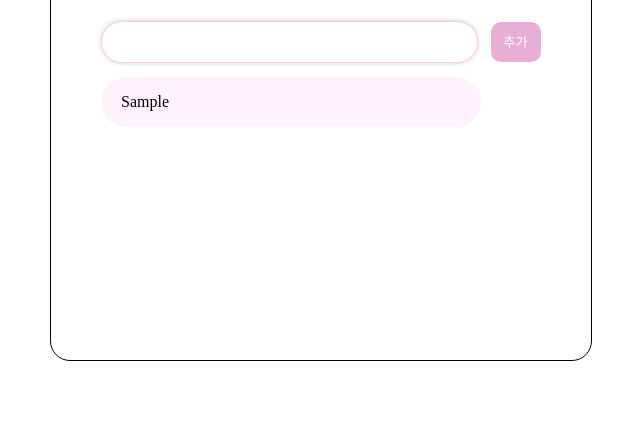
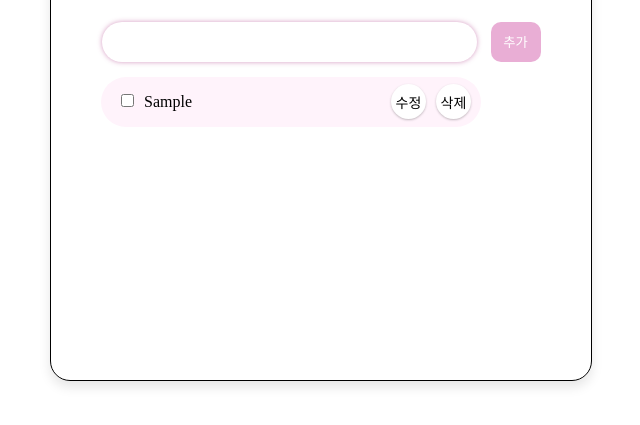
Before and after one commit to jinhaqe/to-do-study, a plain HTML site: page idex.html in a window 1280 px wide. Both pictures are taken after typing "Sample" into the empty fields and a click on the button "추가". Shown: the part 81-506 px from the top of the page, without its empty margins (319-959 px from the left). Drawn offline with nearby package versions, Linux system fonts and the light colour scheme.

Commit message:
버튼 기능 구현

```diff
--- a/idex.html
+++ b/idex.html
@@ -5,6 +5,7 @@
     <meta name="viewport" content="width=device-width, initial-scale=1.0" />
     <title>TO-DO-LIST</title>
     <link rel="stylesheet" href="style.css" />
+    <script src="https://code.jquery.com/jquery-3.2.1.min.js"></script>
   </head>
   <body>
     <div class="body_box">
--- a/main.js
+++ b/main.js
@@ -6,10 +6,76 @@ function button_event() {
   let input = document.getElementById("todo");
   let ul = document.querySelector("ul");
   let newLi = document.createElement("li");
-  newLi.innerHTML = input.value;
+  let text = document.createTextNode(input.value);
+
+  let check = document.createElement("input");
+  check.type = "checkbox";
+  check.setAttribute("class", "check");
+
+  newLi.appendChild(check);
+  newLi.appendChild(text);
+
   input.value = "";
 
   ul.appendChild(newLi);
 
-  let insertbtn;
+  // 삭제 버튼 생성
+  let deletebtn = document.createElement("button");
+  deletebtn.innerHTML = "삭제";
+  deletebtn.setAttribute("class", "btn");
+
+  // 수정 버튼 생성
+  let insert_btn = document.createElement("button");
+  insert_btn.innerHTML = "수정";
+  insert_btn.setAttribute("class", "btn");
+
+  newLi.appendChild(deletebtn);
+  newLi.appendChild(insert_btn);
+
+  let Editing = false;
+
+  insert_btn.addEventListener("click", function () {
+    if (!Editing) {
+      // 수정 모드로 전환
+      let newInput = document.createElement("input");
+      newInput.type = "text";
+      newInput.value = text.textContent;
+      newInput.setAttribute("class", "newinput");
+
+      // 기존 텍스트를 입력 필드로 교체
+      newLi.replaceChild(newInput, text);
+      insert_btn.innerHTML = "확인"; // 버튼을 '확인'으로 변경
+
+      // "확인" 버튼 클릭 시
+      insert_btn.removeEventListener("click", saveEdit); // 기존 이벤트 리스너 제거
+      insert_btn.addEventListener("click", saveEdit); // 새로운 이벤트 리스너 추가
+
+      Editing = true;
+    }
+  });
+
+  // 확인 후 텍스트를 저장하는 함수
+  function saveEdit() {
+    let newInput = newLi.querySelector("input[type='text']");
+    text = document.createTextNode(newInput.value); // 입력된 텍스트로 텍스트 노드 변경
+    newLi.replaceChild(text, newInput); // input을 텍스트로 교체
+    insert_btn.innerHTML = "수정"; // 버튼을 다시 '수정'으로 변경
+
+    Editing = false;
+  }
+
+  deletebtn.addEventListener("click", () => {
+    ul.removeChild(newLi); // 해당 li를 ul에서 제거
+  });
+
+  // 체크박스 클릭 이벤트 처리
+  check.addEventListener("change", function () {
+    if (check.checked) {
+      // 체크되었을 때: 완료된 항목으로 표시
+      newLi.classList.add("completed");
+    } else {
+      // 체크 해제되었을 때: 완료되지 않은 항목으로 표시
+      newLi.classList.remove("completed");
+    }
+  });
 }
--- a/style.css
+++ b/style.css
@@ -6,12 +6,13 @@
 .body_box {
   width: 500px;
   border: solid 1px black;
-  min-height: 400px; /* 최소 높이는 두고 */
+  min-height: 420px;
   margin: 0 auto;
   border-radius: 20px;
   padding: 20px;
   display: flex;
-  flex-direction: column; /* 세로로 쌓이도록 설정 */
+  flex-direction: column;
+  box-shadow: 0 6px 12px rgba(0, 0, 0, 0.1);
 }
 
 h1 {
@@ -27,7 +28,7 @@ h1 {
   line-height: 50px;
 }
 
-input {
+#todo {
   width: 350px;
   height: 30px;
   padding: 5px;
@@ -48,6 +49,8 @@ input:focus {
 ul {
   margin: 10px;
   padding: 0;
+  max-height: 250px;
+  overflow-y: auto;
 }
 
 li {
@@ -59,6 +62,7 @@ li {
   border-radius: 50px;
   padding-left: 20px;
   margin-bottom: 10px;
+  position: relative;
 }
 
 li:nth-child(odd) {
@@ -78,3 +82,79 @@ li:nth-child(even) {
   color: white;
   margin-left: 10px;
 }
+
+/* 전체 스크롤바 */
+::-webkit-scrollbar {
+  width: 8px;
+  height: 8px;
+}
+
+/* 스크롤바 트랙 */
+::-webkit-scrollbar-track {
+  background-color: #f1f1f1;
+  border-radius: 10px;
+}
+
+/* 스크롤바 핸들 (끌 수 있는 부분) */
+::-webkit-scrollbar-thumb {
+  background-color: #888;
+  border-radius: 10px;
+  border: 2px solid #f1f1f1;
+}
+
+/* 핸들을 hover 했을 때 */
+::-webkit-scrollbar-thumb:hover {
+  background-color: #555;
+}
+
+/* 스크롤바 코너 (두 스크롤바가 만나는 부분) */
+::-webkit-scrollbar-corner {
+  background-color: #f1f1f1;
+  border-radius: 10px;
+}
+
+.btn {
+  border: 0;
+  width: 35px;
+  height: 35px;
+  border-radius: 50%;
+  float: right;
+  background-color: #ffffff;
+  text-align: center;
+  font-size: 14px;
+  cursor: pointer;
+  margin-right: 10px;
+  margin-top: 7px;
+  box-shadow: 0 1px 3px rgba(0, 0, 0, 0.1), 0 1px 2px rgba(0, 0, 0, 0.15);
+  transition: all 0.3s cubic-bezier(0.25, 0.8, 0.25, 1);
+}
+
+li .btn {
+  margin-left: 0;
+}
+
+.btn:hover {
+  box-shadow: 0 2px 5px rgba(0, 0, 0, 0.2), 0 2px 3px rgba(0, 0, 0, 0.2);
+}
+
+.newinput {
+  width: 200px;
+  height: 20px;
+  padding: 5px;
+  padding-left: 20px;
+  border-radius: 50px;
+  border: 0;
+  font-size: 16px;
+  margin-bottom: 10px;
+  background-color: white;
+  box-shadow: 0 0 5px rgba(202, 128, 177, 0.8);
+}
+
+.check {
+  margin-right: 10px;
+}
+
+.completed {
+  text-decoration: line-through;
+  color: grey;
+}
```
